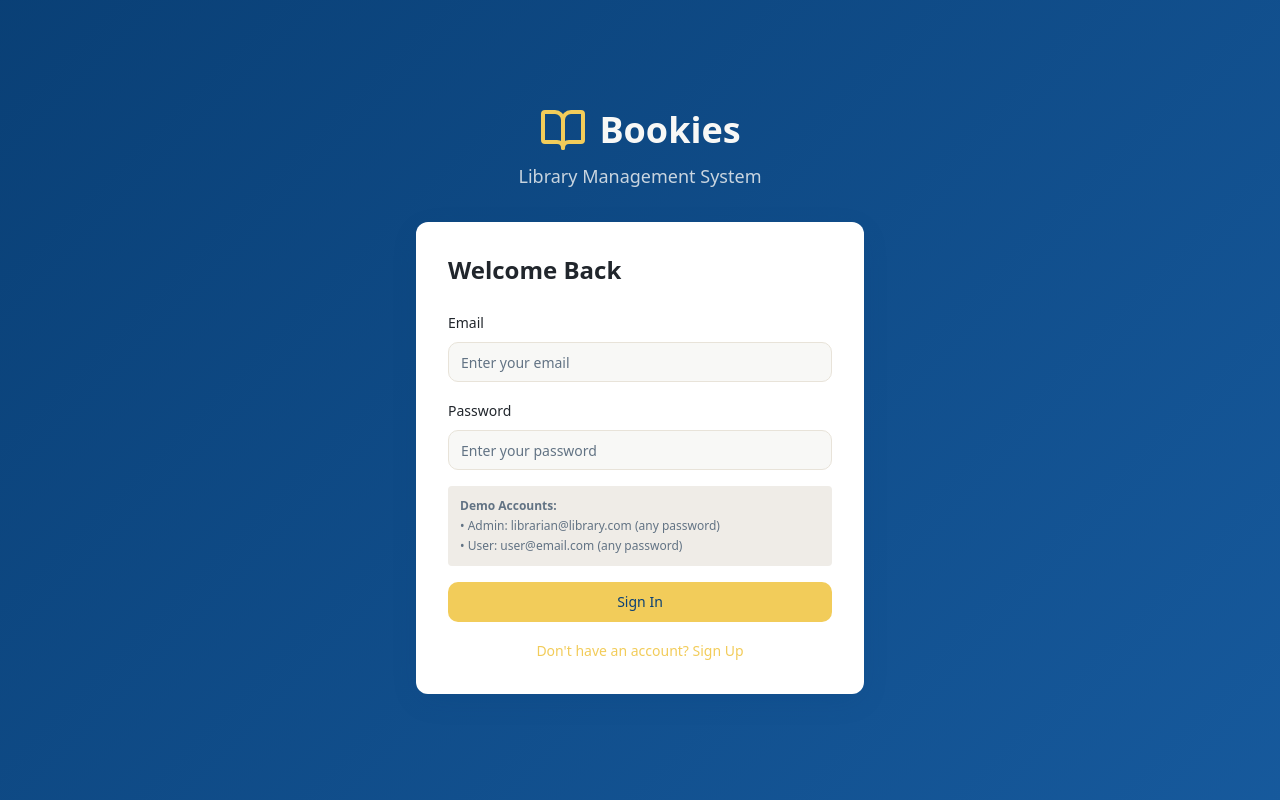
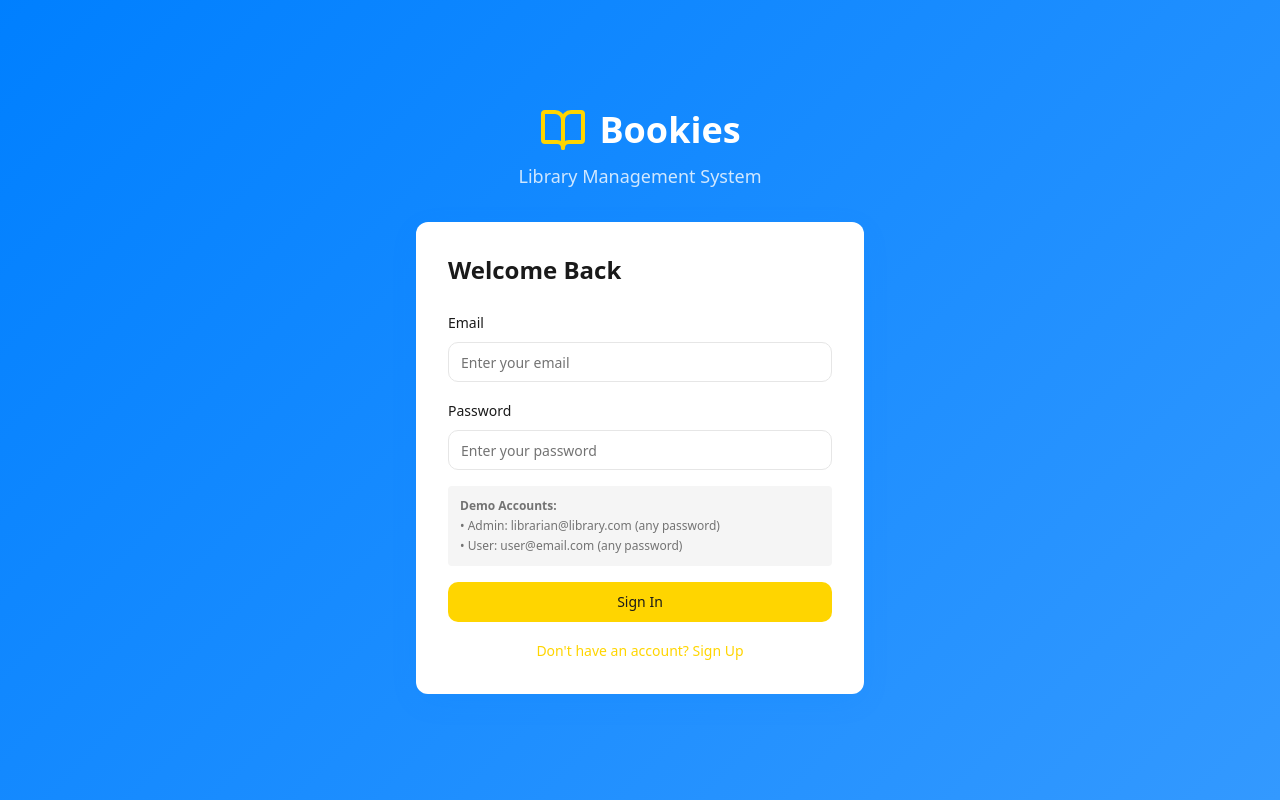
Before and after one commit to pbhavyasri5/Bookies-1, a React (Vite) app: page / in a window 1280 px wide. Built offline with nearby package versions, Linux system fonts and the light colour scheme; the HTML template or start-up script is replaced by a standard one.

Commit message:
Refactor: Update color scheme

```diff
--- a/src/components/LibraryHeader.tsx
+++ b/src/components/LibraryHeader.tsx
@@ -59,10 +59,10 @@ export function LibraryHeader({ user, onLogin, onSignUp, onLogout, searchQuery,
                 </div>
 
                 <Button
-                  variant="ghost"
+                  variant="default"
                   size="sm"
                   onClick={onLogout}
-                  className="text-primary-foreground/80 hover:text-primary-foreground hover:bg-primary-foreground/10"
+                  className="bg-accent text-accent-foreground hover:bg-accent/90 font-medium"
                 >
                   <LogOut className="h-4 w-4 mr-2" />
                   Logout
--- a/src/index.css
+++ b/src/index.css
@@ -8,52 +8,52 @@ All colors MUST be HSL.
 
 @layer base {
   :root {
-    /* Library-inspired color palette */
-    --background: 42 15% 97%;
-    --foreground: 210 15% 15%;
+    /* Clean white background */
+    --background: 0 0% 100%;
+    --foreground: 0 0% 10%;
 
     --card: 0 0% 100%;
-    --card-foreground: 210 15% 15%;
+    --card-foreground: 0 0% 10%;
 
     --popover: 0 0% 100%;
-    --popover-foreground: 210 15% 15%;
+    --popover-foreground: 0 0% 10%;
 
-    /* Deep academic navy */
-    --primary: 210 85% 25%;
-    --primary-foreground: 42 15% 97%;
+    /* Bright blue primary */
+    --primary: 210 100% 50%;
+    --primary-foreground: 0 0% 100%;
 
-    /* Warm library brown */
-    --secondary: 25 25% 85%;
-    --secondary-foreground: 25 45% 25%;
+    /* Light gray secondary */
+    --secondary: 0 0% 96%;
+    --secondary-foreground: 0 0% 10%;
 
-    --muted: 42 20% 92%;
-    --muted-foreground: 210 15% 45%;
+    --muted: 0 0% 96%;
+    --muted-foreground: 0 0% 45%;
 
-    /* Gold accent for special elements */
-    --accent: 45 85% 65%;
-    --accent-foreground: 210 85% 25%;
+    /* Bright yellow accent */
+    --accent: 50 100% 50%;
+    --accent-foreground: 0 0% 10%;
 
     --destructive: 0 84.2% 60.2%;
-    --destructive-foreground: 210 40% 98%;
+    --destructive-foreground: 0 0% 100%;
 
-    --border: 42 25% 88%;
-    --input: 42 25% 88%;
-    --ring: 210 85% 25%;
+    --border: 0 0% 90%;
+    --input: 0 0% 90%;
+    --ring: 210 100% 50%;
 
-    /* Library-specific design tokens */
+    /* Custom design tokens */
     --library-wood: 25 45% 25%;
-    --library-gold: 45 85% 65%;
-    --library-paper: 42 15% 97%;
-    --library-ink: 210 15% 15%;
+    --library-gold: 50 100% 50%;
+    --library-paper: 0 0% 100%;
+    --library-ink: 0 0% 10%;
 
     /* Gradients */
-    --gradient-library: linear-gradient(135deg, hsl(var(--primary)), hsl(210 75% 35%));
-    --gradient-paper: linear-gradient(180deg, hsl(var(--background)), hsl(42 20% 94%));
-    --gradient-gold: linear-gradient(135deg, hsl(var(--accent)), hsl(45 75% 55%));
+    --gradient-library: linear-gradient(135deg, hsl(210 100% 50%), hsl(210 100% 60%));
+    --gradient-paper: linear-gradient(180deg, hsl(0 0% 100%), hsl(0 0% 98%));
+    --gradient-gold: linear-gradient(135deg, hsl(50 100% 50%), hsl(50 100% 60%));
 
     /* Shadows */
-    --shadow-book: 0 4px 12px -2px hsl(var(--primary) / 0.15);
-    --shadow-elegant: 0 8px 30px -6px hsl(var(--primary) / 0.2);
+    --shadow-book: 0 4px 12px -2px hsl(210 100% 50% / 0.15);
+    --shadow-elegant: 0 8px 30px -6px hsl(210 100% 50% / 0.2);
 
     --radius: 0.75rem;
 
--- a/src/pages/Index.tsx
+++ b/src/pages/Index.tsx
@@ -94,7 +94,7 @@ const Index = () => {
   }
 
   return (
-    <div className="min-h-screen bg-gradient-library">
+    <div className="min-h-screen bg-background">
       <LibraryHeader
         user={user}
         onLogin={handleLogin}
```
